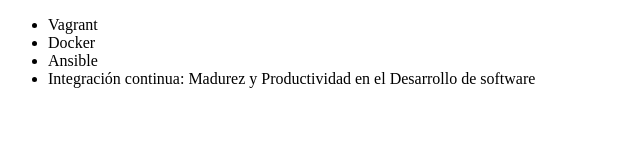
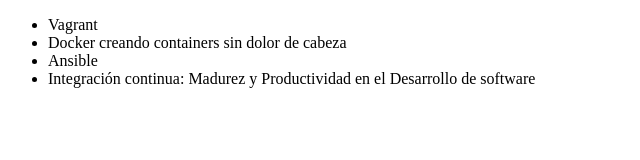
Before and after one commit to EmmanuelR84/alura-git, a plain HTML site: page index.html in a window 1280 px wide. Shown: the whole page, without its empty margins (0-640 px from the left). Drawn offline with Linux system fonts and the light colour scheme.

```diff
--- a/index.html
+++ b/index.html
@@ -8,7 +8,7 @@
     <body>
         <ul>
             <li>Vagrant</li>
-            <li>Docker</li>
+            <li>Docker creando containers sin dolor de cabeza</li>
             <li>Ansible</li>
             <li>Integración continua: Madurez y Productividad en el Desarrollo de software</li>
         </ul>
```
